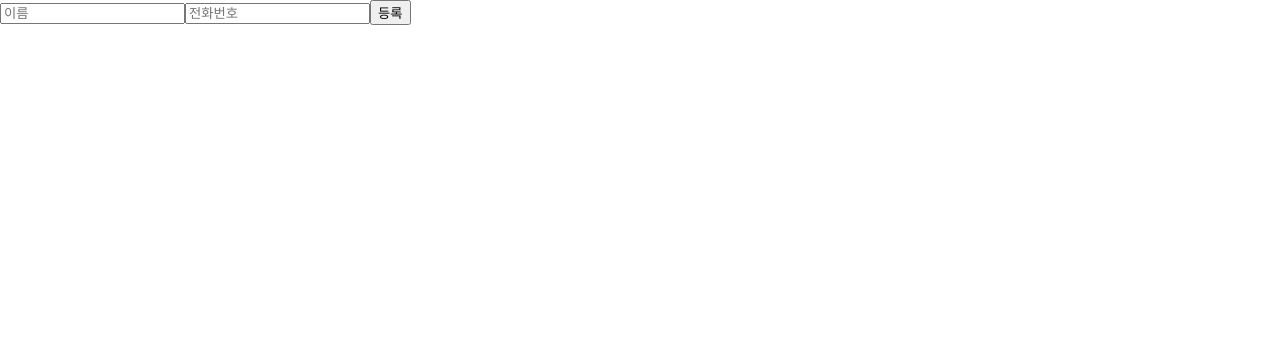
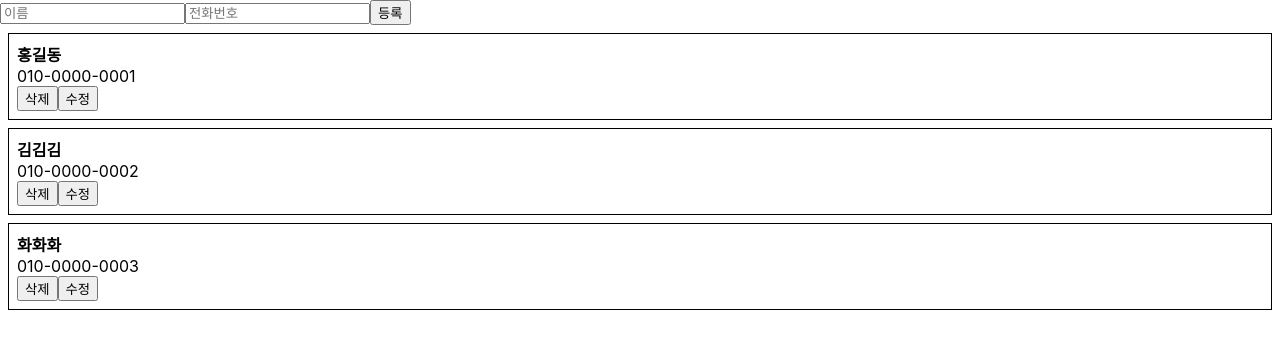
Before and after one commit to BadCandy/reactjs-practice, a React (Create React App) app: page / in a window 1280 px wide. Shown: the top 340 px of the page. Built offline with nearby package versions, Linux system fonts and the light colour scheme.

Commit message:
[feature] Add shouldComponentUpdate function for optimizing performance

```diff
--- a/src/App.js
+++ b/src/App.js
@@ -4,10 +4,26 @@
 
 class App extends Component {
 
-  id = 0;
+  id = 3;
 
   state = {
-    information: []
+    information: [
+      {
+        id: 0,
+        name: '홍길동',
+        phone: '010-0000-0001'
+      },
+      {
+        id: 1,
+        name: '김김김',
+        phone: '010-0000-0002'
+      },
+      {
+        id: 2,
+        name: '화화화',
+        phone: '010-0000-0003'
+      }
+    ],
   }
 
   handleCreate = (data) => {
--- a/src/components/PhoneInfo.js
+++ b/src/components/PhoneInfo.js
@@ -6,6 +6,13 @@
         editing: false,
         name: '',
         phone: ''
+    }
+
+    shouldComponentUpdate(nextProps, nextState) {
+        if (this.state !== nextState) {
+            return true;
+        }
+        return this.props.info !== nextProps.info
     }
 
     handleRemove = () => {
@@ -52,6 +59,8 @@
             margin: '8px'
         };
 
+        console.log(name);
+
         return (
             <div style={style}>
                 {
--- a/src/components/PhoneInfoList.js
+++ b/src/components/PhoneInfoList.js
@@ -9,6 +9,9 @@
 
     render() {
         const {data, onRemove, onUpdate } = this.props;
+
+        console.log('rendering list');
+
         const list = data.map(
             info => (<PhoneInfo
                         onRemove={onRemove}
```
